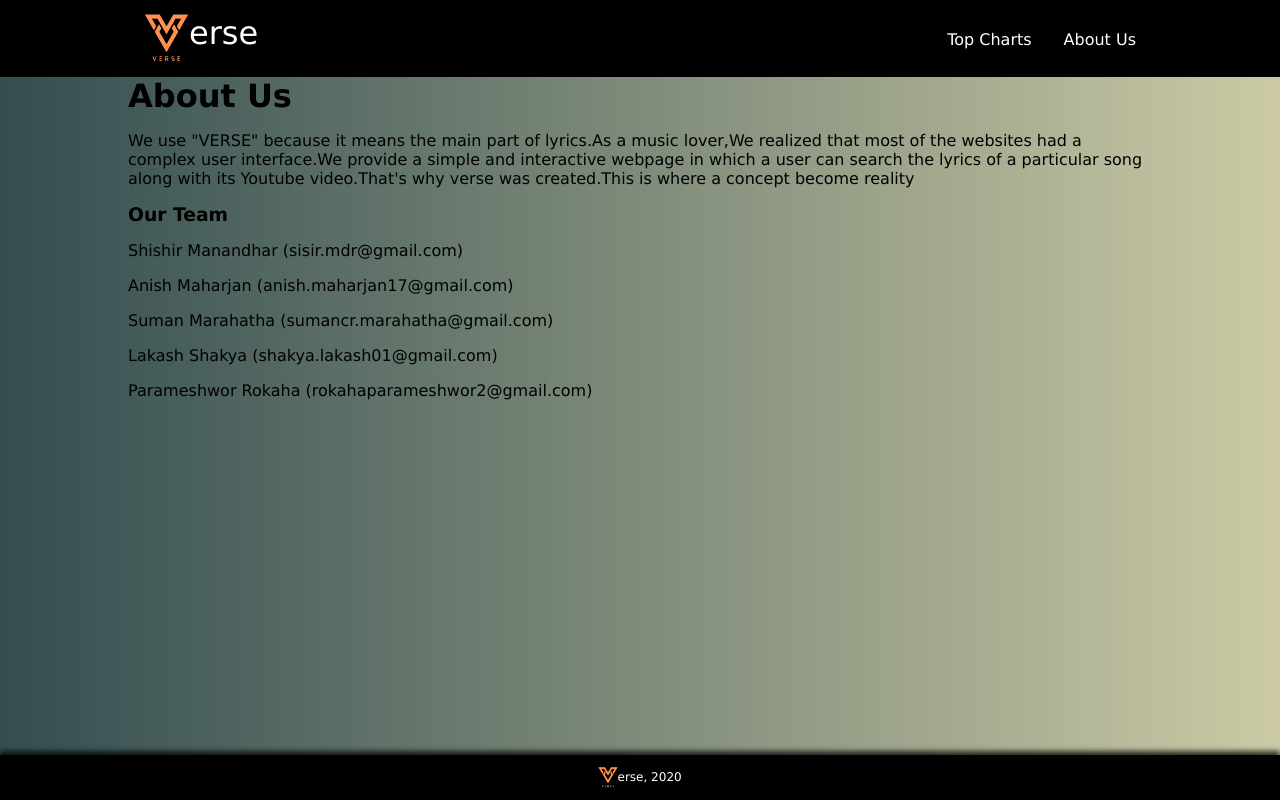
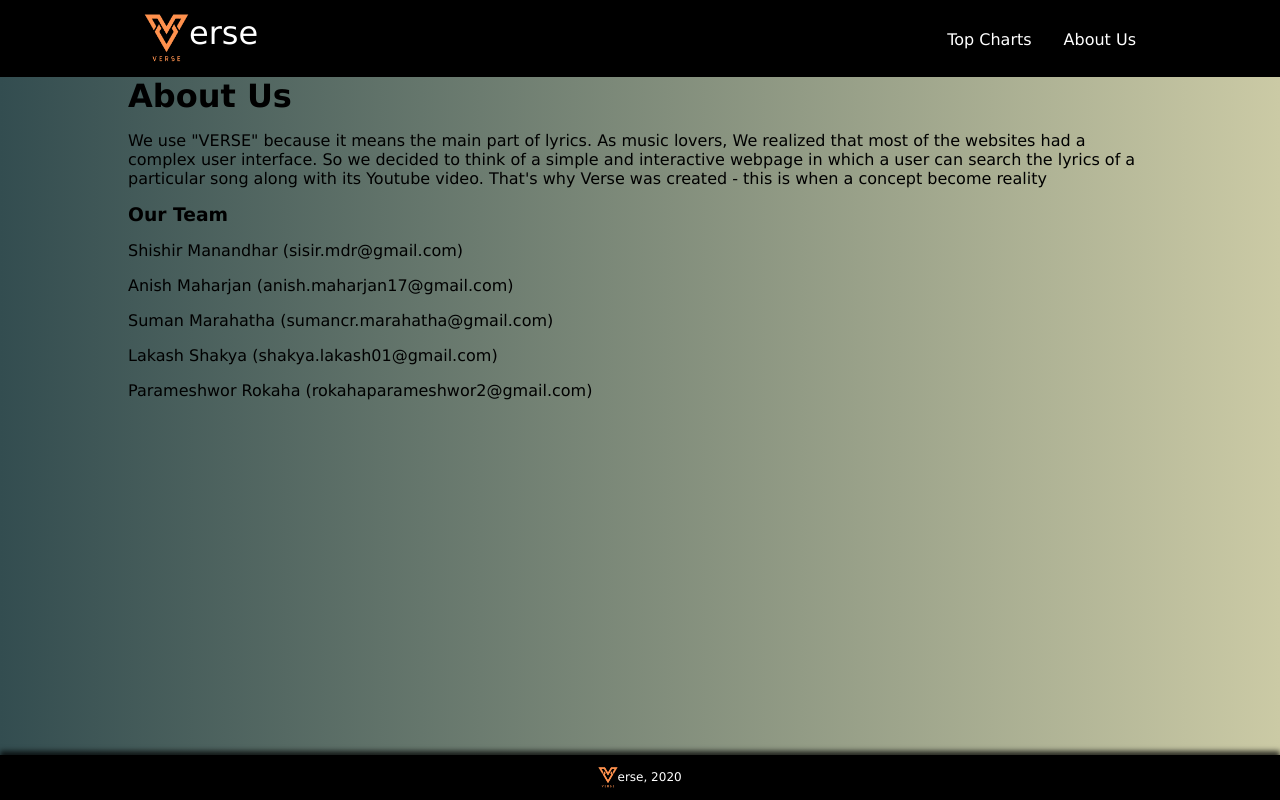
Before and after one commit to mndhr-shishir/VerseLyricsFinder, a React (Create React App) app: page /about in a window 1280 px wide. Built offline with nearby package versions, Linux system fonts and the light colour scheme; the HTML template or start-up script is replaced by a standard one.

Commit message:
Make changes to aboutus

```diff
--- a/src/components/About.js
+++ b/src/components/About.js
@@ -6,7 +6,7 @@ const About = () => {
     <div className="aboutus container">
       <Title title={"Verse | About Us"} />
       <h1> About Us</h1>
-      <p>We use "VERSE" because it means the main part of lyrics.As a music lover,We realized that most of the websites had a complex user interface.We provide a simple and interactive webpage in which a user can search the lyrics of a particular song along with its Youtube video.That's why verse was created.This is where a concept become reality</p>
+      <p>We use "VERSE" because it means the main part of lyrics. As music lovers, We realized that most of the websites had a complex user interface. So we decided to think of a simple and interactive webpage in which a user can search the lyrics of a particular song along with its Youtube video. That's why Verse was created - this is when a concept become reality</p>
       <h3>Our Team</h3>
       <div className=""><p><a href="https://www.github.com/mndhr-shishir">Shishir Manandhar (sisir.mdr@gmail.com)</a></p></div>
       <div className=""><p><a href="https://www.github.com/MhrjAniiz">Anish Maharjan (anish.maharjan17@gmail.com)</a></p></div>
```
